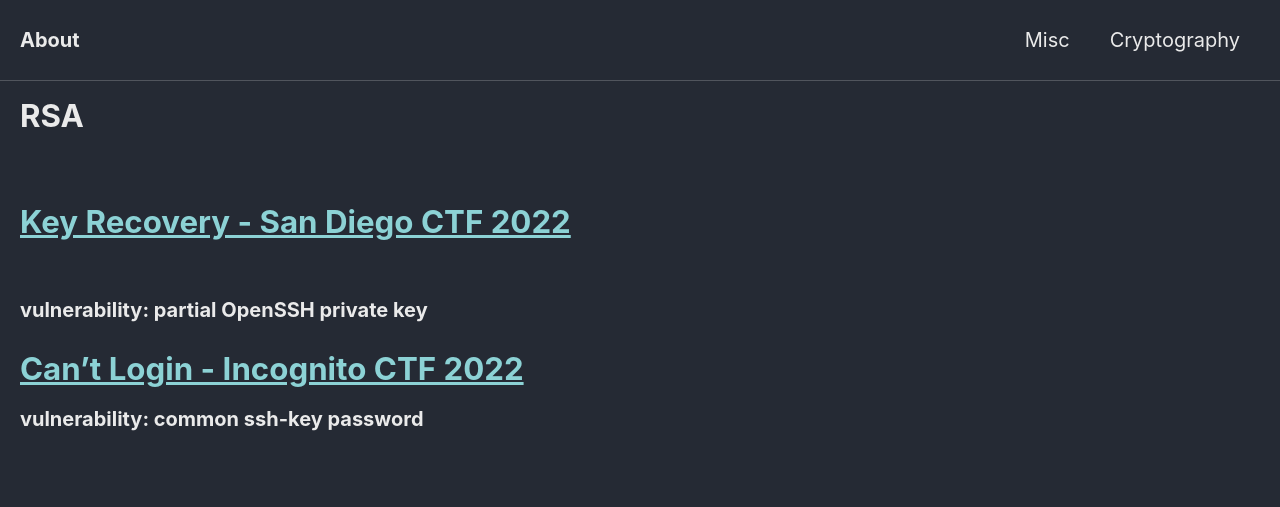
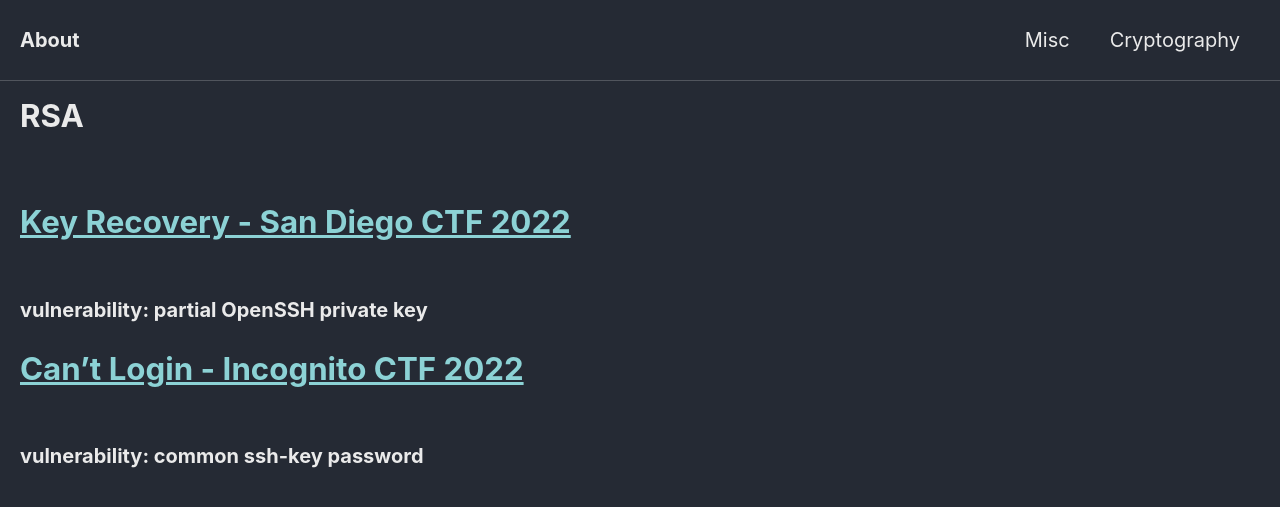
Before and after one commit to Connor-McCartney/Connor-McCartney.github.io, a Jekyll site: the page built from _pages/cryptography/rsa/rsa.md, in a window 1280 px wide. Shown: the top 507 px of the page. Built offline with Jekyll 4.4.1, drawn with Linux system fonts in a browser that asks for light colours; cached includes are drawn as plain includes.

Commit message:
Update rsa.md

```diff
--- a/_pages/cryptography/rsa/rsa.md
+++ b/_pages/cryptography/rsa/rsa.md
@@ -4,15 +4,9 @@ title: RSA
 ---
 
 <br>
+# [Key Recovery - San Diego CTF 2022](/cryptography/rsa/key-recovery-SDCTF-2022) <br>
+__vulnerability: partial OpenSSH private key__
 
 
-
-
-
-# [Key Recovery - San Diego CTF 2022](/cryptography/rsa/key-recovery-SDCTF-2022) <br>
-__vulnerability: partial OpenSSH private key__ <br>
-
-
-# [Can't Login - Incognito CTF 2022](/cryptography/rsa/can't-login-ICTF-2022)
-
+# [Can't Login - Incognito CTF 2022](/cryptography/rsa/can't-login-ICTF-2022) <br>
 __vulnerability: common ssh-key password__
```
